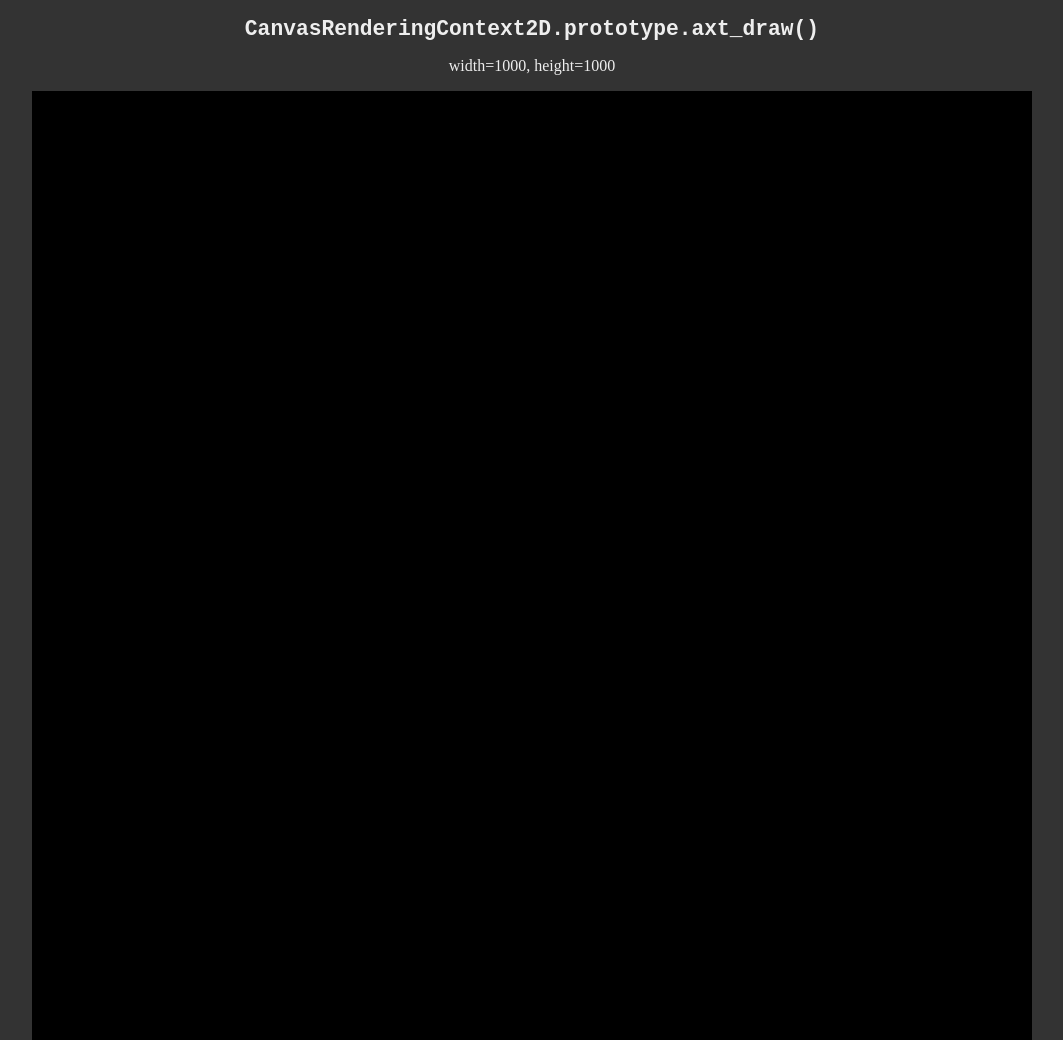
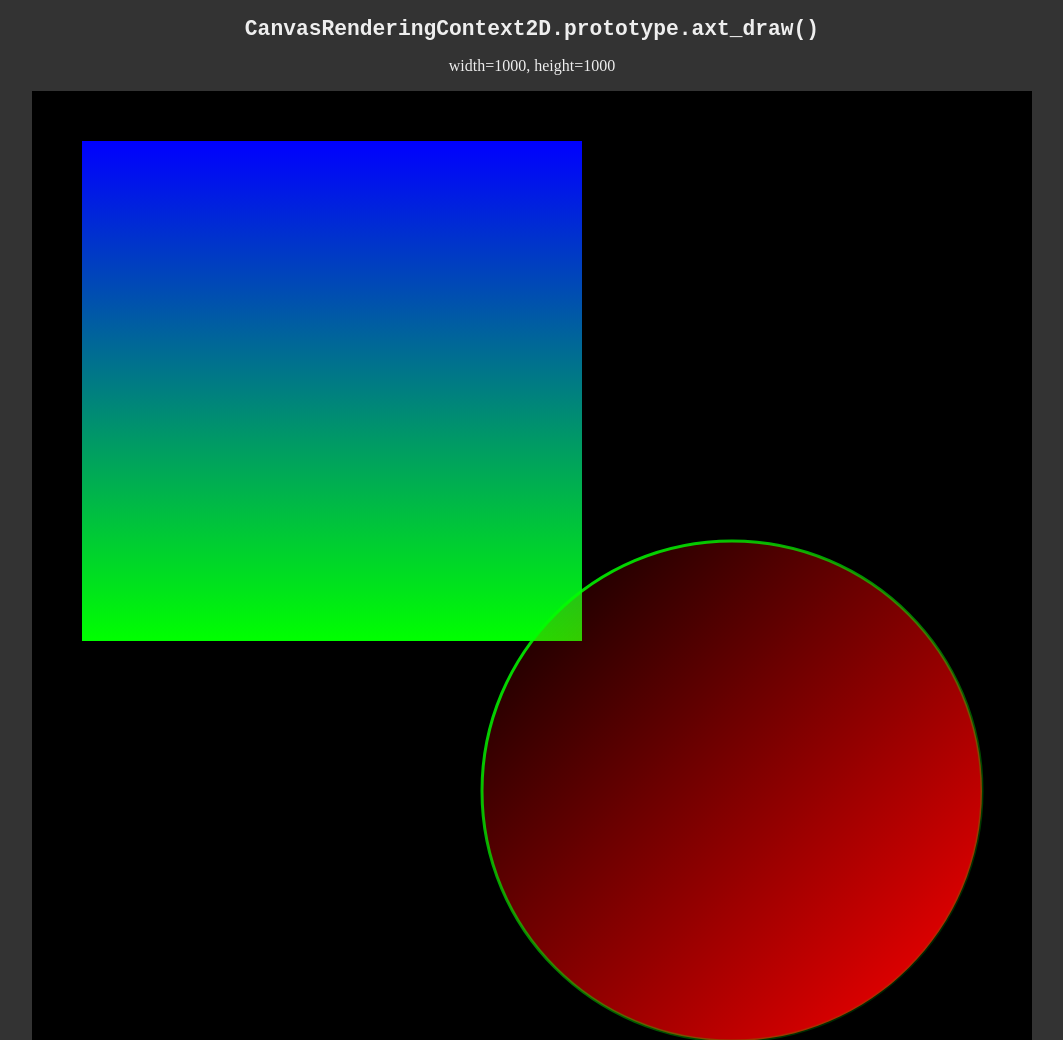
Before and after one commit to AyaExpTech/axtlib.js, a plain HTML site: page test/CanvasRenderingContext2D/axt_draw().html in a window 1280 px wide. Shown: the top 1040 px of the page, without its empty margins (108-1171 px from the left). Drawn offline with Linux system fonts and the light colour scheme.

Commit message:
グラデ対応

```diff
--- a/extends/CanvasRenderingContext2D.js
+++ b/extends/CanvasRenderingContext2D.js
@@ -36,8 +36,12 @@ CanvasRenderingContext2D.prototype.setShadow = function (x = 0, y = 0, blur = 0,
  *      @param {String} [options.align = ""] - 整列方向の一括設定 (許可値 : `""`, `"n"`, `"ne"`, `"e"`, `"se"`, `"s"`, `"sw"`, `"w"`, `"nw"`)
  *
  *  ※以下、`kind`が`"rectangle"`・`"ellipse"`・`"text"`・`"path"`の場合のみ有効
- *      @param {String|CanvasGradient|CanvasPattern} options.fill - 塗りつぶし色(塗りつぶさない場合はnullishを指定)
- *      @param {String|CanvasGradient|CanvasPattern} options.stroke - 輪郭色(塗りつぶさない場合はnullishを指定)
+ *      @param {String|CanvasGradient|CanvasPattern|Array} options.fill - 塗りつぶし色(塗りつぶさない場合はnull)
+ *          ※rectangle・ellipseはグラデーション記法(Array)使用可能。
+ *          「[方向(neswを使って指定), [色の位置(0~1), 色], [色の位置(0~1), 色], ……]」で指定する
+ *      @param {String|CanvasGradient|CanvasPattern|Array} options.stroke - 塗りつぶし色(塗りつぶさない場合はnull)
+ *          ※rectangle・ellipseはグラデーション記法(Array)使用可能。
+ *          「[方向(neswを使って指定), [色の位置(0~1), 色], [色の位置(0~1), 色], ……]」で指定する
  *      @param {(Number|String)[]} [options.shadowFill] - 塗りつぶし部分に対する影の描画に関する設定。[右方向ずらし量(px), 下方向ずらし量(px), ぼかし量(px), 影の色(String)]の順で指定する。省略した場合は影を描画しない。
  *      @param {(Number|String)[]} [options.shadowStroke] - 輪郭部分に対する影の描画に関する設定。[右方向ずらし量(px), 下方向ずらし量(px), ぼかし量(px), 影の色(String)]の順で指定する。省略した場合は影を描画しない。
  *
@@ -167,6 +171,92 @@ CanvasRenderingContext2D.prototype.axt_draw = function (kind, options) {
                 specifiedPos.right = options.pos[0];
             default:
                 break;
+        }
+    }
+
+    /** ================================================================
+     * options.fill・options.strokeを解析して、線形グラデーション記法ならばCanvasGradientオブジェクトに変換する
+    ================================================================= */
+    /* options.fill */
+    if (posNeedTypes.includes(kind)) {
+        /* プロパティを可能ならJSON文字列として解析する */
+        const parsed = (x => { try { return JSON.parse(x) } catch (err) { return x } })(options.fill);
+        /* グラデーション記法(Array)の場合 */
+        if (parsed instanceof Array) {
+            /* 0番目はグラデーションの方向(neswを使って指定)なので取り出す */
+            const direction = parsed.shift();
+            /* 始点・終点の座標を取得 */
+            let startX = specifiedPos.center,
+                startY = specifiedPos.middle,
+                endX = specifiedPos.center,
+                endY = specifiedPos.middle;
+            {
+                if (direction.includes("n")) {
+                    startY = specifiedPos.bottom;
+                    endY = specifiedPos.top;
+                }
+                if (direction.includes("s")) {
+                    startY = specifiedPos.top;
+                    endY = specifiedPos.bottom;
+                }
+                if (direction.includes("e")) {
+                    startX = specifiedPos.left;
+                    endX = specifiedPos.right;
+                }
+                if (direction.includes("w")) {
+                    startX = specifiedPos.right;
+                    endX = specifiedPos.left;
+                }
+            }
+            /* グラデーションオブジェクトを作成 */
+            const gradient = this.createLinearGradient(startX, startY, endX, endY);
+            /* colorStopを追加 */
+            parsed.forEach(el => {
+                gradient.addColorStop(el[0], el[1]);
+            });
+            /* options.fillを上書き */
+            options.fill = gradient;
+        }
+    }
+    /* options.stroke */
+    if (posNeedTypes.includes(kind)) {
+        /* プロパティを可能ならJSON文字列として解析する */
+        const parsed = (x => { try { return JSON.parse(x) } catch (err) { return x } })(options.stroke);
+        /* グラデーション記法(Array)の場合 */
+        if (parsed instanceof Array) {
+            /* 0番目はグラデーションの方向(neswを使って指定)なので取り出す */
+            const direction = parsed.shift();
+            /* 始点・終点の座標を取得 */
+            let startX = specifiedPos.center,
+                startY = specifiedPos.middle,
+                endX = specifiedPos.center,
+                endY = specifiedPos.middle;
+            {
+                if (direction.includes("n")) {
+                    startY = specifiedPos.bottom;
+                    endY = specifiedPos.top;
+                }
+                if (direction.includes("s")) {
+                    startY = specifiedPos.top;
+                    endY = specifiedPos.bottom;
+                }
+                if (direction.includes("e")) {
+                    startX = specifiedPos.left;
+                    endX = specifiedPos.right;
+                }
+                if (direction.includes("w")) {
+                    startX = specifiedPos.right;
+                    endX = specifiedPos.left;
+                }
+            }
+            /* グラデーションオブジェクトを作成 */
+            const gradient = this.createLinearGradient(startX, startY, endX, endY);
+            /* colorStopを追加 */
+            parsed.forEach(el => {
+                gradient.addColorStop(el[0], el[1]);
+            });
+            /* options.strokeを上書き */
+            options.stroke = gradient;
         }
     }
 
--- a/test/CanvasRenderingContext2D/axt_draw().html
+++ b/test/CanvasRenderingContext2D/axt_draw().html
@@ -13,11 +13,25 @@
             const image = new Image();
             image.src = "/test/CanvasRenderingContext2D/test.png";
             console.log(image);
-            canvas.ctx.axt_draw("image", {
+            /*canvas.ctx.axt_draw("image", {
                 "size": [400, 400],
                 "pos": [500, 500],
                 "align": "nw",
                 "image": image
+            });*/
+            canvas.ctx.axt_draw("rectangle", {
+                "fill": ["s", [0, "#00f"], [1, "#0f0"]],
+                "size": [500, 500],
+                "pos": [300, 300],
+                "align": ""
+            });
+            canvas.ctx.axt_draw("ellipse", {
+                "fill": ["se", [0, "#f000"], [1, "#f00f"]],
+                "stroke": ["se", [0, "#0f0f"], [1, "#0f00"]],
+                "size": [500, 500],
+                "pos": [700, 700],
+                "align": "",
+                "thickness": 3
             });
             // test end
 
```
